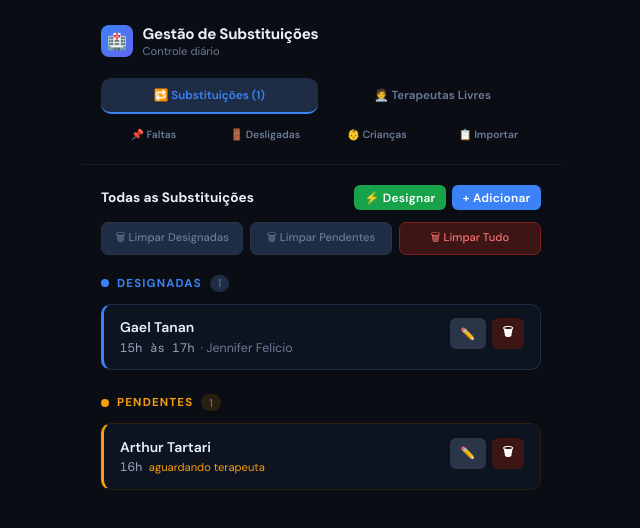
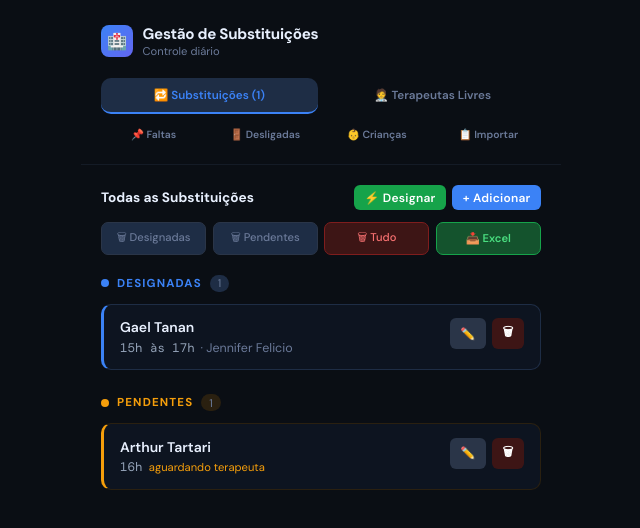
Before and after one commit to edumagro-glitch/react-tzw24cp7, a React (Vite) app: page / in a window 1280 px wide. Shown: the top 528 px of the page, without its empty margins (319-959 px from the left). Built offline with nearby package versions, Linux system fonts and the light colour scheme.

Commit message:
Atualizar o App.jsx 2.0

```diff
--- a/src/App.jsx
+++ b/src/App.jsx
@@ -295,8 +295,21 @@ export default function App() {
   const openEditSub = s => { setEditingSub(s.id); setSubForm({patient:s.patient,time:s.time,therapist:s.therapist,status:s.status}); setShowSubModal(true); };
   const saveSub = () => {
     if (!subForm.patient || !subForm.time) return;
-    if (editingSub) setSubs(p=>p.map(s=>s.id===editingSub?{...s,...subForm}:s));
-    else setSubs(p=>[...p,{id:Date.now(),...subForm}]);
+    const patLower = subForm.patient.toLowerCase().trim();
+
+    if (subForm.status === "Designated" && subForm.therapist.trim()) {
+      // Remove all Pending entries for this same patient, then save
+      setSubs(prev => {
+        const withoutPending = prev.filter(s =>
+          !(s.status === "Pending" && s.patient.toLowerCase().trim() === patLower && s.id !== editingSub)
+        );
+        if (editingSub) return withoutPending.map(s => s.id === editingSub ? { ...s, ...subForm } : s);
+        return [...withoutPending, { id: Date.now(), ...subForm }];
+      });
+    } else {
+      if (editingSub) setSubs(p => p.map(s => s.id === editingSub ? { ...s, ...subForm } : s));
+      else setSubs(p => [...p, { id: Date.now(), ...subForm }]);
+    }
     setShowSubModal(false);
   };
   const deleteSub = id => setSubs(p=>p.filter(s=>s.id!==id));
@@ -394,6 +407,33 @@ export default function App() {
     setShowClearConfirm(null);
   };
 
+  const exportCSV = () => {
+    const now = new Date();
+    const dd = String(now.getDate()).padStart(2,"0");
+    const mm = String(now.getMonth()+1).padStart(2,"0");
+    const yyyy = now.getFullYear();
+    const filename = `substituicoes_${dd}-${mm}-${yyyy}.csv`;
+
+    const header = ["Paciente","Horário","Dia","Terapeuta","Status"];
+    const rows = subs.map(s => [
+      s.patient || "",
+      s.time || "",
+      DAY_LABELS[s.day] || s.day || "",
+      s.therapist || "",
+      s.status === "Designated" ? "Designada" : "Pendente"
+    ]);
+
+    const csvContent = [header, ...rows]
+      .map(row => row.map(cell => `"${String(cell).replace(/"/g, '""')}"`).join(";"))
+      .join("\r\n");
+
+    const blob = new Blob(["\uFEFF" + csvContent], { type: "text/csv;charset=utf-8;" });
+    const url = URL.createObjectURL(blob);
+    const a = document.createElement("a");
+    a.href = url; a.download = filename; a.click();
+    URL.revokeObjectURL(url);
+  };
+
   // ── Free Slots CRUD ──
   const openAddSlot = () => { setEditingSlot(null); setSlotForm({time:"13:00",therapist:""}); setShowSlotModal(true); };
   const openEditSlot = s => { setEditingSlot(s.id); setSlotForm({time:s.time,therapist:s.therapist}); setShowSlotModal(true); };
@@ -777,10 +817,11 @@ Regras finais:
                 <Btn onClick={openAddSub} small>+ Adicionar</Btn>
               </div>
             </div>
-            <div style={{ display:"flex",gap:"0.4rem",marginBottom:"1.25rem" }}>
-              <button onClick={()=>setShowClearConfirm("designated")} style={{ flex:1,padding:"0.35rem 0.5rem",background:"#1e2d45",border:"1px solid #2a3548",borderRadius:"7px",color:"#6b7a99",fontFamily:"'DM Sans',sans-serif",fontWeight:500,fontSize:"0.7rem",cursor:"pointer" }}>🗑 Limpar Designadas</button>
-              <button onClick={()=>setShowClearConfirm("pending")} style={{ flex:1,padding:"0.35rem 0.5rem",background:"#1e2d45",border:"1px solid #2a3548",borderRadius:"7px",color:"#6b7a99",fontFamily:"'DM Sans',sans-serif",fontWeight:500,fontSize:"0.7rem",cursor:"pointer" }}>🗑 Limpar Pendentes</button>
-              <button onClick={()=>setShowClearConfirm("all")} style={{ flex:1,padding:"0.35rem 0.5rem",background:"#3d1515",border:"1px solid #7f1d1d",borderRadius:"7px",color:"#f87171",fontFamily:"'DM Sans',sans-serif",fontWeight:500,fontSize:"0.7rem",cursor:"pointer" }}>🗑 Limpar Tudo</button>
+            <div style={{ display:"flex",gap:"0.4rem",marginBottom:"1.25rem",flexWrap:"wrap" }}>
+              <button onClick={()=>setShowClearConfirm("designated")} style={{ flex:1,minWidth:"80px",padding:"0.35rem 0.5rem",background:"#1e2d45",border:"1px solid #2a3548",borderRadius:"7px",color:"#6b7a99",fontFamily:"'DM Sans',sans-serif",fontWeight:500,fontSize:"0.7rem",cursor:"pointer" }}>🗑 Designadas</button>
+              <button onClick={()=>setShowClearConfirm("pending")} style={{ flex:1,minWidth:"80px",padding:"0.35rem 0.5rem",background:"#1e2d45",border:"1px solid #2a3548",borderRadius:"7px",color:"#6b7a99",fontFamily:"'DM Sans',sans-serif",fontWeight:500,fontSize:"0.7rem",cursor:"pointer" }}>🗑 Pendentes</button>
+              <button onClick={()=>setShowClearConfirm("all")} style={{ flex:1,minWidth:"60px",padding:"0.35rem 0.5rem",background:"#3d1515",border:"1px solid #7f1d1d",borderRadius:"7px",color:"#f87171",fontFamily:"'DM Sans',sans-serif",fontWeight:500,fontSize:"0.7rem",cursor:"pointer" }}>🗑 Tudo</button>
+              <button onClick={exportCSV} style={{ flex:1,minWidth:"70px",padding:"0.35rem 0.5rem",background:"#14532d",border:"1px solid #16a34a",borderRadius:"7px",color:"#4ade80",fontFamily:"'DM Sans',sans-serif",fontWeight:600,fontSize:"0.7rem",cursor:"pointer" }}>📥 Excel</button>
             </div>
 
             {/* Auto-pending notice */}
@@ -1599,7 +1640,9 @@ Regras finais:
           <Modal title={editingSub?"Editar Substituição":"Nova Substituição"} onClose={()=>setShowSubModal(false)}>
             <Field label="Paciente" value={subForm.patient} onChange={v=>setSubForm(f=>({...f,patient:v}))} placeholder="Ex: Gael Tanan" />
             <Field label="Horário" value={subForm.time} onChange={v=>setSubForm(f=>({...f,time:v}))} placeholder="Ex: 15h às 17h ou 16h" />
-            <Field label="Terapeuta (opcional)" value={subForm.therapist} onChange={v=>setSubForm(f=>({...f,therapist:v}))} placeholder="Ex: Jennifer Felicio" />
+            <Field label="Terapeuta (opcional)" value={subForm.therapist}
+              onChange={v=>setSubForm(f=>({...f, therapist:v, status: v.trim() ? "Designated" : "Pending" }))}
+              placeholder="Ex: Jennifer Felicio — preencher = Designada" />
             <Dropdown label="Status" value={subForm.status} onChange={v=>setSubForm(f=>({...f,status:v}))} options={[{value:"Pending",label:"🟡 Pendente"},{value:"Designated",label:"🔵 Designada"}]} />
             <SaveCancel onCancel={()=>setShowSubModal(false)} onSave={saveSub} />
           </Modal>
```
